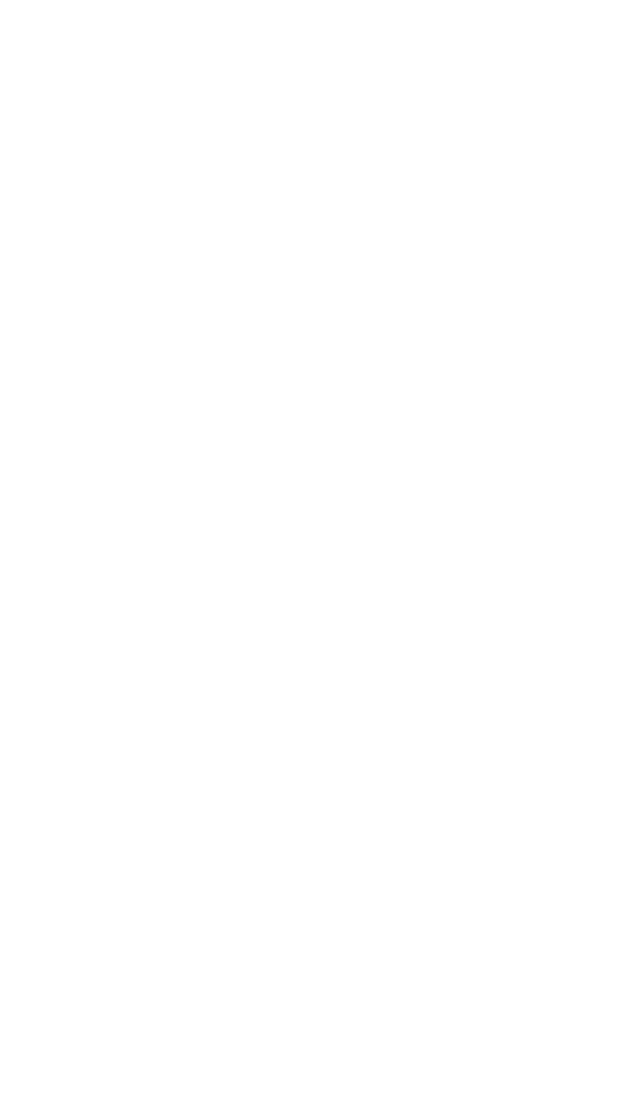
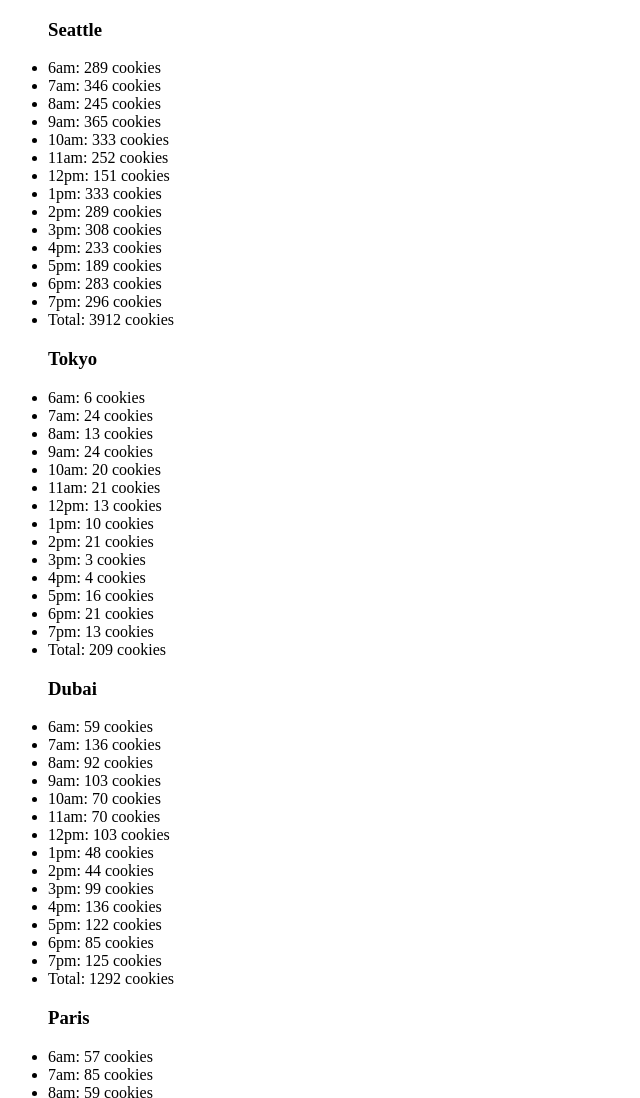
Before and after one commit to doraniccole/cookie-stand, a plain HTML site: page sales.html in a window 1280 px wide. Shown: the top 1098 px of the page, without its empty margins (0-640 px from the left). Before the commit the page ends 800 px from the top, so only its background shows below. Drawn offline with Linux system fonts and the light colour scheme.

Commit message:
setting objects and functions in Lab 06

```diff
--- a/js/app.js
+++ b/js/app.js
@@ -26,41 +26,209 @@ function getRandomInt(minCust, maxCust) {
    aveCookiesPerCust: 6.3, // ave # cookies sold per cust
    hourlySalesResults: [],
    getHourlySalesResults: function() {
+
       for (var i=0; i<hours.length; i++) {
          // random number between min and max cust
          var custPerHour = getRandomInt(this.minCust, this.maxCust);
          // find cookies per hour
          var totalCookiesPerHr = Math.floor(custPerHour * this.aveCookiesPerCust);
-         totalCookiesPerHr.push(this.hourlySalesResults);
+         this.hourlySalesResults.push(totalCookiesPerHr);
+
       } //for loop
    }, //func
    setInHtml: function() {
          this.getHourlySalesResults();
          var totalCookies = 0;
-         var divId = document.getElementById('seattleStore');
-         // set Ul makes unordered list
-         var setUl = document.createElement('ul');
+         var theList = document.getElementById('theList');
          // city title is creating h1 naming it the location
-         var cityTitle = document.createElement('h1');
+         var cityTitle = document.createElement('h3');
          cityTitle.textContent = this.storeLocation;
-         setUl.appendChild(cityTitle);
+         theList.appendChild(cityTitle);
 
          for(var i=0; i<hours.length; i++) {
             var hourLi = document.createElement('li');
-            hourLi.textContent = hours[i] + ': ' +  this.salesPerHour[i] + 'cookies';
-            cityUl.appendChild(hourLi);
+            hourLi.textContent = hours[i] + ': ' +  this.hourlySalesResults[i] + ' cookies';
+            theList.appendChild(hourLi)
+
          }
-         for(var j=0; j<this.salesPerHour.length; j++){
-            totalCookies += this.salesPerHour[i];
+         var totalCookies = 0
+         for(var j=0; j<this.hourlySalesResults.length; j++) {
+            totalCookies += this.hourlySalesResults[j];
          }
          var totalLi = document.createElement('li');
          totalLi.textContent = 'Total: ' + totalCookies + ' cookies'
-         cityUl.appendChild(totalLi);
-         divId.append(cityUl);
-    }
+         theList.appendChild(totalLi);
+   }
  }  //object
- seattleStore.getHourlySales();
- seattleStore.setInHtml();
+var Tokyo = {
+   storeLocation: 'Tokyo',
+   minCust: 3,
+   maxCust: 24,
+   aveCookiesPerCust: 1.2, // ave # cookies sold per cust
+   hourlySalesResults: [],
+   getHourlySalesResults: function () {
+
+      for (var i = 0; i < hours.length; i++) {
+         // random number between min and max cust
+         var custPerHour = getRandomInt(this.minCust, this.maxCust);
+         // find cookies per hour
+         var totalCookiesPerHr = Math.floor(custPerHour * this.aveCookiesPerCust);
+         this.hourlySalesResults.push(totalCookiesPerHr);
+
+      } //for loop
+   }, //func
+   setInHtml: function () {
+      this.getHourlySalesResults();
+      var totalCookies = 0;
+      var theList = document.getElementById('theList');
+      // city title is creating h1 naming it the location
+      var cityTitle = document.createElement('h3');
+      cityTitle.textContent = this.storeLocation;
+      theList.appendChild(cityTitle);
+
+      for (var i = 0; i < hours.length; i++) {
+         var hourLi = document.createElement('li');
+         hourLi.textContent = hours[i] + ': ' + this.hourlySalesResults[i] + ' cookies';
+         theList.appendChild(hourLi)
+
+      }
+      var totalCookies = 0
+      for (var j = 0; j < this.hourlySalesResults.length; j++) {
+         totalCookies += this.hourlySalesResults[j];
+      }
+      var totalLi = document.createElement('li');
+      totalLi.textContent = 'Total: ' + totalCookies + ' cookies'
+      theList.appendChild(totalLi);
+   }
+}  //object
+var Dubai = {
+   storeLocation: 'Dubai',
+   minCust: 11,
+   maxCust: 38,
+   aveCookiesPerCust: 3.7, // ave # cookies sold per cust
+   hourlySalesResults: [],
+   getHourlySalesResults: function () {
+
+      for (var i = 0; i < hours.length; i++) {
+         // random number between min and max cust
+         var custPerHour = getRandomInt(this.minCust, this.maxCust);
+         // find cookies per hour
+         var totalCookiesPerHr = Math.floor(custPerHour * this.aveCookiesPerCust);
+         this.hourlySalesResults.push(totalCookiesPerHr);
+
+      } //for loop
+   }, //func
+   setInHtml: function () {
+      this.getHourlySalesResults();
+      var totalCookies = 0;
+      var theList = document.getElementById('theList');
+      // city title is creating h1 naming it the location
+      var cityTitle = document.createElement('h3');
+      cityTitle.textContent = this.storeLocation;
+      theList.appendChild(cityTitle);
+
+      for (var i = 0; i < hours.length; i++) {
+         var hourLi = document.createElement('li');
+         hourLi.textContent = hours[i] + ': ' + this.hourlySalesResults[i] + ' cookies';
+         theList.appendChild(hourLi)
+
+      }
+      var totalCookies = 0
+      for (var j = 0; j < this.hourlySalesResults.length; j++) {
+         totalCookies += this.hourlySalesResults[j];
+      }
+      var totalLi = document.createElement('li');
+      totalLi.textContent = 'Total: ' + totalCookies + ' cookies'
+      theList.appendChild(totalLi);
+   }
+}  //object
+var Lima = {
+   storeLocation: 'Lima',
+   minCust: 2,
+   maxCust: 16,
+   aveCookiesPerCust: 4.6, // ave # cookies sold per cust
+   hourlySalesResults: [],
+   getHourlySalesResults: function () {
+
+      for (var i = 0; i < hours.length; i++) {
+         // random number between min and max cust
+         var custPerHour = getRandomInt(this.minCust, this.maxCust);
+         // find cookies per hour
+         var totalCookiesPerHr = Math.floor(custPerHour * this.aveCookiesPerCust);
+         this.hourlySalesResults.push(totalCookiesPerHr);
+
+      } //for loop
+   }, //func
+   setInHtml: function () {
+      this.getHourlySalesResults();
+      var totalCookies = 0;
+      var theList = document.getElementById('theList');
+      // city title is creating h1 naming it the location
+      var cityTitle = document.createElement('h3');
+      cityTitle.textContent = this.storeLocation;
+      theList.appendChild(cityTitle);
+
+      for (var i = 0; i < hours.length; i++) {
+         var hourLi = document.createElement('li');
+         hourLi.textContent = hours[i] + ': ' + this.hourlySalesResults[i] + ' cookies';
+         theList.appendChild(hourLi)
+
+      }
+      var totalCookies = 0
+      for (var j = 0; j < this.hourlySalesResults.length; j++) {
+         totalCookies += this.hourlySalesResults[j];
+      }
+      var totalLi = document.createElement('li');
+      totalLi.textContent = 'Total: ' + totalCookies + ' cookies'
+      theList.appendChild(totalLi);
+   }
+}  //object
+var Paris = {
+   storeLocation: 'Paris',
+   minCust: 20,
+   maxCust: 38,
+   aveCookiesPerCust: 2.3, // ave # cookies sold per cust
+   hourlySalesResults: [],
+   getHourlySalesResults: function () {
+
+      for (var i = 0; i < hours.length; i++) {
+         // random number between min and max cust
+         var custPerHour = getRandomInt(this.minCust, this.maxCust);
+         // find cookies per hour
+         var totalCookiesPerHr = Math.floor(custPerHour * this.aveCookiesPerCust);
+         this.hourlySalesResults.push(totalCookiesPerHr);
+
+      } //for loop
+   }, //func
+   setInHtml: function () {
+      this.getHourlySalesResults();
+      var totalCookies = 0;
+      var theList = document.getElementById('theList');
+      // city title is creating h1 naming it the location
+      var cityTitle = document.createElement('h3');
+      cityTitle.textContent = this.storeLocation;
+      theList.appendChild(cityTitle);
+
+      for (var i = 0; i < hours.length; i++) {
+         var hourLi = document.createElement('li');
+         hourLi.textContent = hours[i] + ': ' + this.hourlySalesResults[i] + ' cookies';
+         theList.appendChild(hourLi)
+
+      }
+      var totalCookies = 0
+      for (var j = 0; j < this.hourlySalesResults.length; j++) {
+         totalCookies += this.hourlySalesResults[j];
+      }
+      var totalLi = document.createElement('li');
+      totalLi.textContent = 'Total: ' + totalCookies + ' cookies'
+      theList.appendChild(totalLi);
+   }
+}  //object
+Seattle.setInHtml();
+Tokyo.setInHtml();
+Dubai.setInHtml();
+Paris.setInHtml();
+Lima.setInHtml();
 
   //cityUl is now called setUl change accordingly one way or to something else that makes sense
 //perhaps as a property of the object representing that location
--- a/sales.html
+++ b/sales.html
@@ -7,10 +7,8 @@
 </head>
 <body>
 
-    <div id="seattleStore">
+    <ul id="theList"></ul>
 
-    </div>
-
-</body id="root">
-<script scr='app.js'></script>
+<script src='js/app.js'></script>
+</body>
 </html>
```
